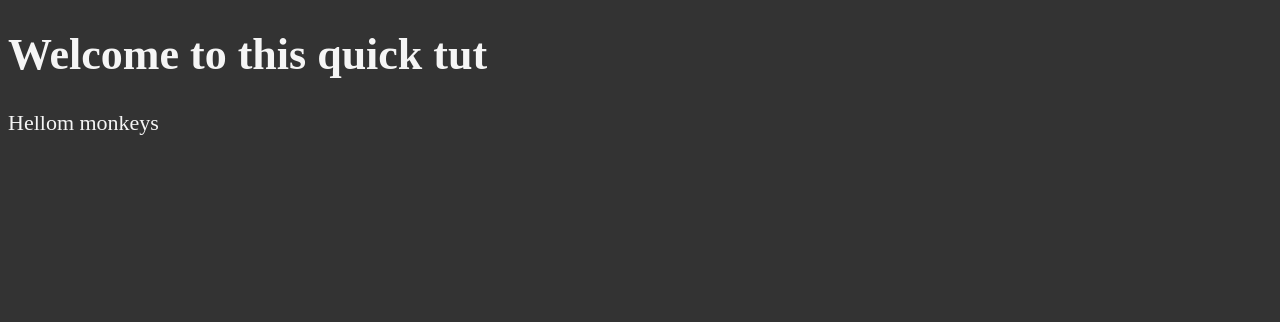
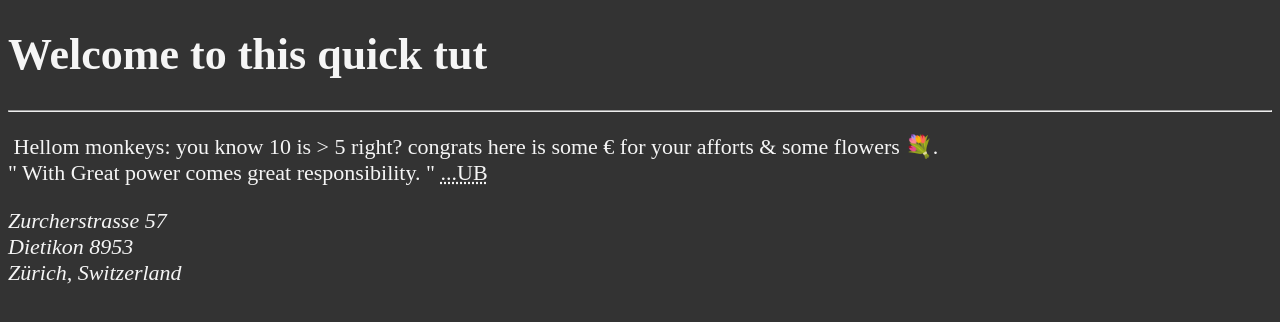
Before and after one commit to stark5200/Html5-Tut, a plain HTML site: page index.html in a window 1280 px wide. Drawn offline with Linux system fonts and the light colour scheme.

Commit message:
2 more lessons down

```diff
--- a/index.html
+++ b/index.html
@@ -1,23 +1,28 @@
 <!DOCTYPE html>
 <html lang="en">
+
 <head>
   <meta charset="UTF-8">
   <meta http-equiv="X-UA-Compatible" content="IE=edge">
   <meta name="viewport" content="width=device-width, initial-scale=1.0">
+  <meta name="author" content="Ammar Taha">
+  <meta name="description" content="Html 5 learning course">
+  <link rel="stylesheet" href="main.css" type="text/css">
   <title>Html 5 Tut</title>
-  <style>
-    html {
-      font-size: 22px
-    }
-    body {
-      background-color: #333;
-      color: whitesmoke;
-    }
-  </style>
 </head>
+
 <body>
   <h1>Welcome to this quick tut</h1>
-  <p>Hellom monkeys
+  <hr>
+  <p>&nbsp;Hellom monkeys: you know 10 is &gt; 5 right? congrats here is some &euro; for your afforts &amp; some flowers 💐. <br>
+    &quot; With Great power comes great responsibility. &quot;  <abbr title="Uncle Ben" >...UB</abbr>
+    <!-- Some comments for myself -->
   </p>
+  <address>
+    Zurcherstrasse 57 <br>
+    Dietikon 8953 <br>
+    Zürich, Switzerland
+  </address>
 </body>
+
 </html>
--- /dev/null
+++ b/main.css
@@ -0,0 +1,7 @@
+html {
+  font-size: 22px
+}
+body {
+  background-color: #333;
+  color: whitesmoke;
+}
```
